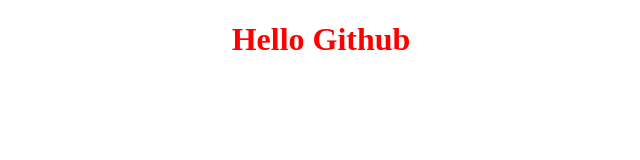
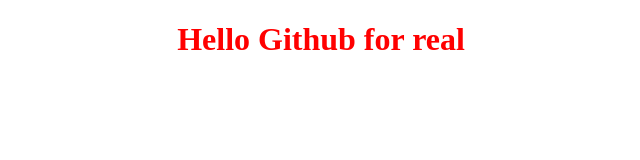
Before and after one commit to gosiagrajewska/weatherapp, a plain HTML site: page index.html in a window 1280 px wide. Shown: the whole page, without its empty margins (319-959 px from the left). Drawn offline with Linux system fonts and the light colour scheme.

Commit message:
Updated h1

```diff
--- a/index.html
+++ b/index.html
@@ -7,7 +7,7 @@
     <link rel="stylesheet" href="style.css" />
   </head>
   <body>
-    <h1>Hello Github</h1>
+    <h1>Hello Github for real</h1>
     <script src="script.js"></script>
   </body>
 </html>
```
